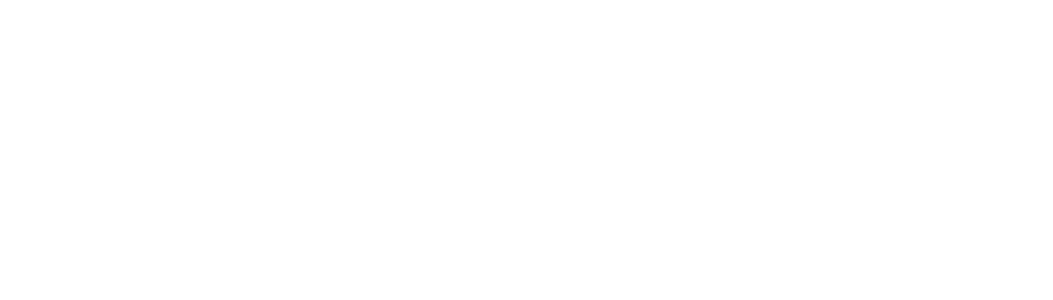
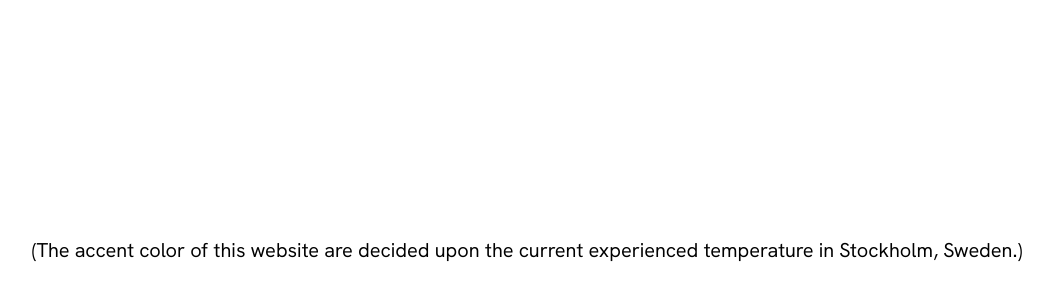
Before and after one commit to kristofferlarberg/portfolio, a React (Create React App) app: page / in a window 1280 px wide. Shown: the part 2238-2538 px from the top of the page, without its empty margins (113-1166 px from the left). Before the commit the page ends 2486 px from the top, so only its background shows below. Built offline with nearby package versions, Linux system fonts and the light colour scheme; no server answers; the HTML template or start-up script is replaced by a standard one.

Commit message:
Refactor and add Color component to Footer

```diff
--- a/src/components/Color/index.jsx
+++ b/src/components/Color/index.jsx
@@ -1,25 +1,16 @@
 import React from 'react';
 import styled from 'styled-components';
 
-const Container = styled.div`
-  border-top: 1px solid black;
-  width: 100vw;
-  display: flex;
-  flex-direction: column;
-  align-items: center;
-  border-top: solid black 1px;
+const Text = styled.p`
+  text-align: center;
+  margin-top: 5rem;
 `;
 
 const Color = () => (
-  <Container>
-    <section>
-      <p>
-        The colors of this website are selected from sections of the color
-        wheel and decided upon the current experienced temperature in
-        Stockholm.
-      </p>
-    </section>
-  </Container>
+  <Text>
+    (The accent color of this website are decided upon the current experienced temperature in
+    Stockholm, Sweden.)
+  </Text>
 );
 
 export default Color;
--- a/src/components/Footer/index.jsx
+++ b/src/components/Footer/index.jsx
@@ -1,5 +1,7 @@
 import React from 'react';
 import styled from 'styled-components';
+
+import Color from '../Color';
 import Links from '../Links';
 import Tech from '../Tech';
 
@@ -53,6 +55,7 @@
       scroll={scroll}
       tech={tech}
     />
+  <Color/>
   </Container>
 );
 
```
